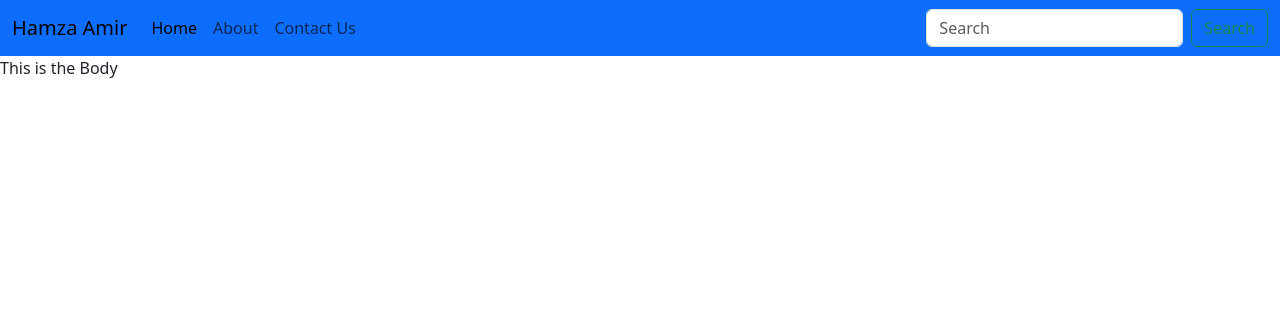
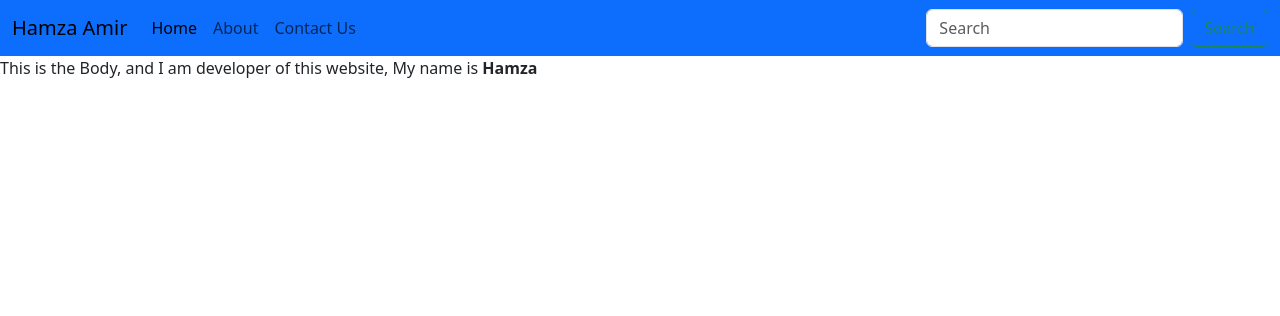
Before and after one commit to Hamzah-Amir/Django-course, a Django app: page / in a window 1280 px wide. Shown: the top 316 px of the page. Run offline with Django 5.2, Linux system fonts and the light colour scheme.

Commit message:
updated my home page with use of variables

```diff
--- a/myfirstsite/templates/index.html
+++ b/myfirstsite/templates/index.html
@@ -3,5 +3,5 @@
 {% block title %}Home{% endblock title %}
 
 {% block body %}
-This is the Body
+This is the Body, and I am developer of this website, My name is  <b>{{name}}</b>
 {% endblock body %}
```
